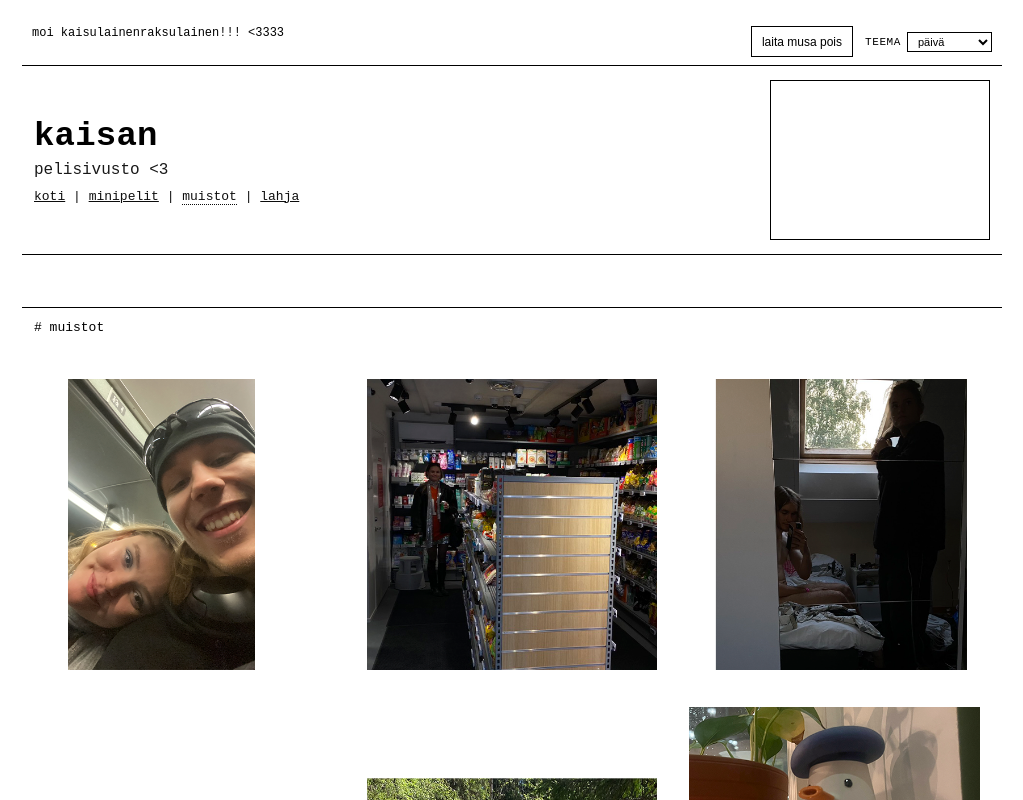
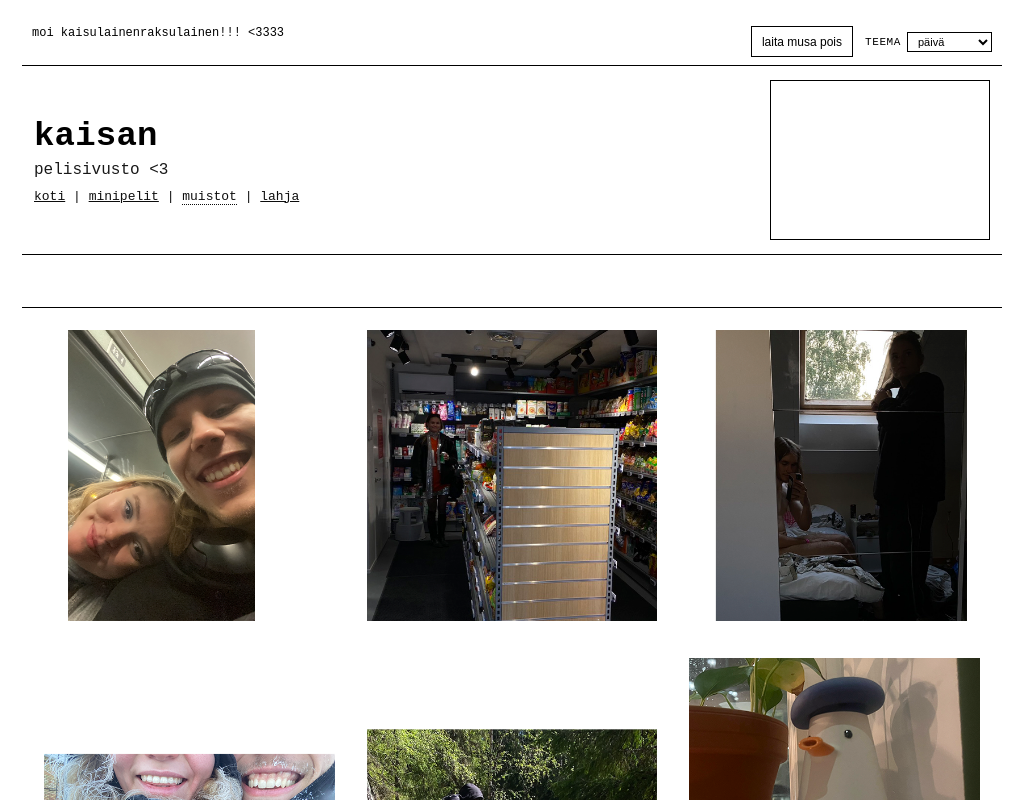
Before and after one commit to eeputti/kaisan-sivusto, a Next.js app: page /muistot in a window 1280 px wide. Shown: the top 800 px of the page, without its empty margins (128-1151 px from the left). Built offline with nearby package versions, Linux system fonts and the light colour scheme.

Commit message:
Remove muistot page title

```diff
--- a/app/muistot/page.tsx
+++ b/app/muistot/page.tsx
@@ -1,12 +1,10 @@
 import { LayoutFrame } from "@/components/LayoutFrame";
-import { RetroBox } from "@/components/RetroBox";
 import { site } from "@/lib/site";
 
 export default function MuistotPage() {
   return (
     <LayoutFrame active="/muistot">
       <div className="galleryPage">
-        <RetroBox title={site.gallery.title} />
         <div className="galleryGrid">
           {site.gallery.photos.map((photo) => (
             <div key={photo.src} className="card galleryCard">
```
